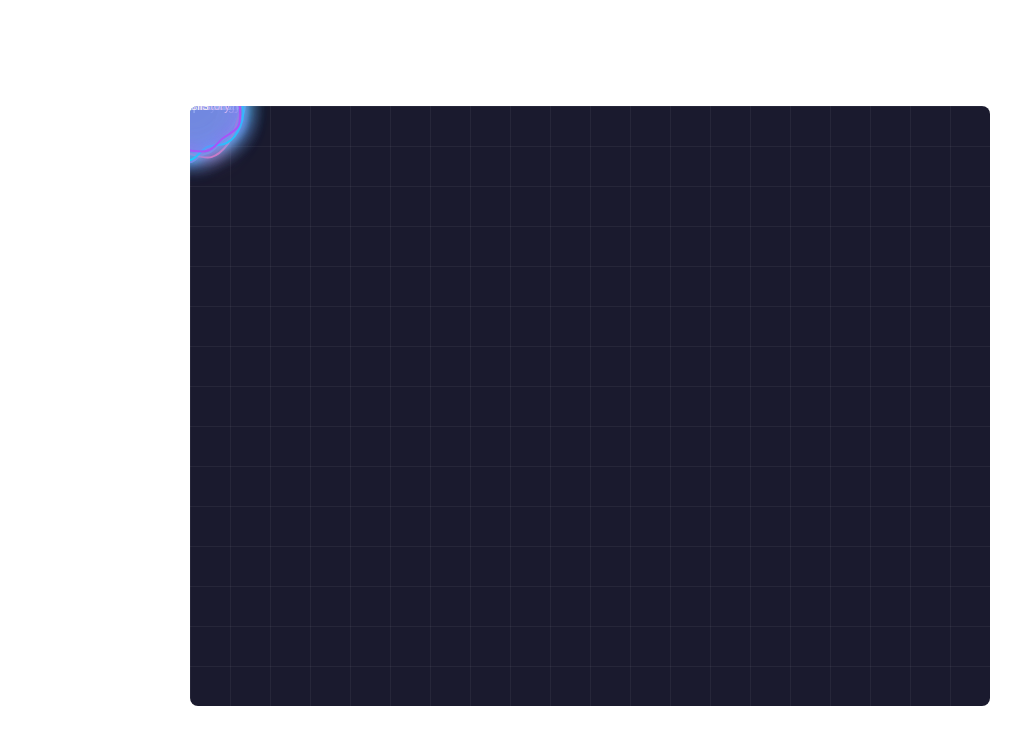
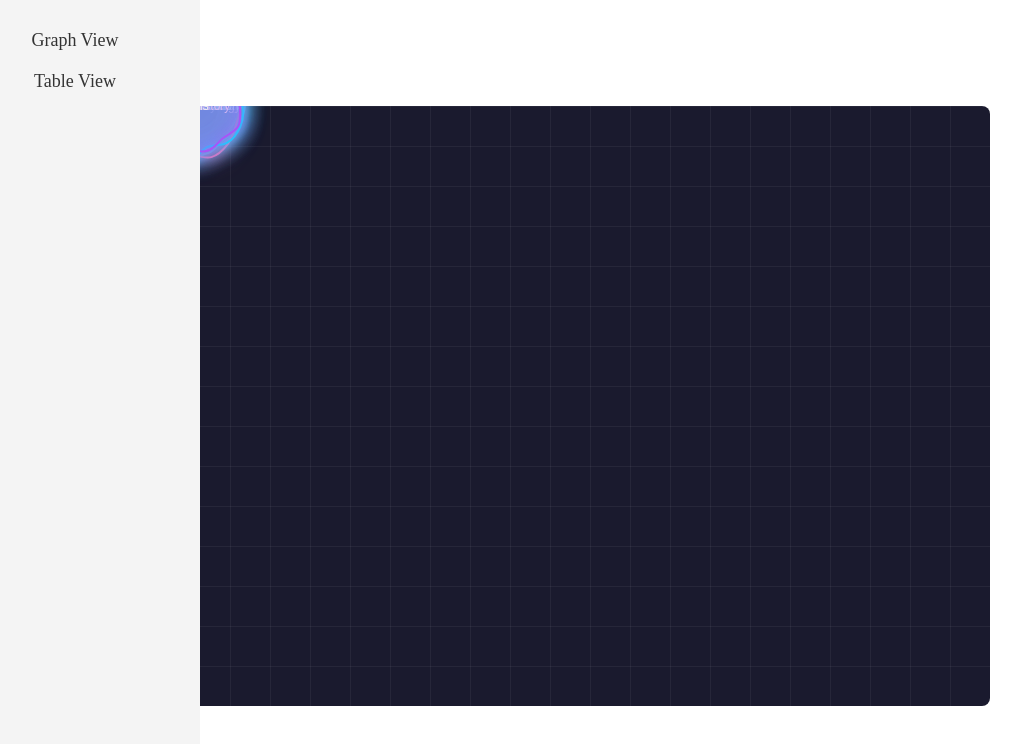
Before and after one commit to AndrewObwocha/KnowledgeGraph, a React (Vite) app in the folder frontend/: page / in a window 1280 px wide. Shown: the top 744 px of the page, without its empty margins (50-1071 px from the left). Built offline with nearby package versions, Linux system fonts and the light colour scheme.

Commit message:
feat: Created an application sidebar

```diff
--- a/frontend/src/components/Sidebar.jsx
+++ b/frontend/src/components/Sidebar.jsx
@@ -1,7 +1,11 @@
+import '../styles/Sidebar.css';
 
 function Sidebar() {
     return (
-        null
+        <div className="sidebar">
+            <a href="#graphview" className="sidebar-item">Graph View</a>
+            <a href="#tableview" className="sidebar-item">Table View</a>
+        </div>
     );
 }
 
--- /dev/null
+++ b/frontend/src/styles/Sidebar.css
@@ -0,0 +1,21 @@
+.sidebar {
+    height: 100vh;
+    width: 250px;
+    position: fixed;
+    top: 0;
+    left: 0;
+    background-color: #f4f4f4;
+    padding-top: 20px;
+}
+
+.sidebar-item {
+    padding: 10px 15px;
+    text-decoration: none;
+    font-size: 18px;
+    color: #333;
+    display: block;
+}
+
+.sidebar-item:hover {
+    background-color: #ddd;
+}
```
